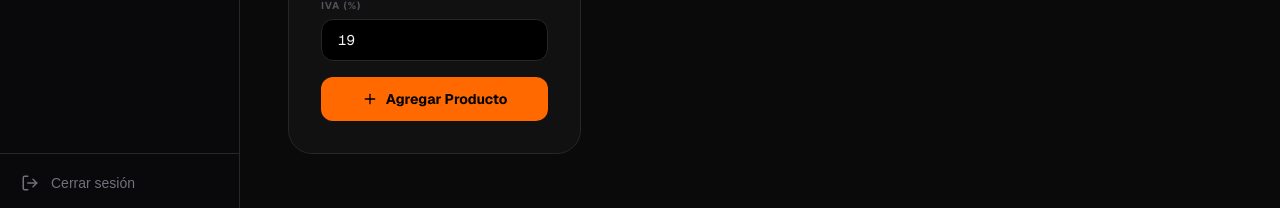
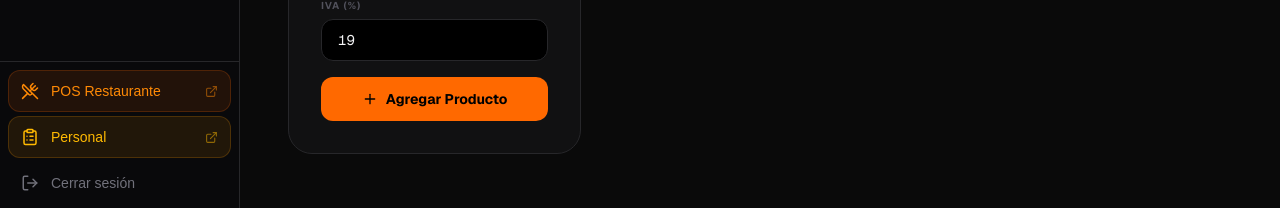
Before and after one commit to uquera/fabrica-lasanas, a Next.js app: page /productos in a window 1280 px wide. Shown: the part 552-760 px from the top of the page. Built offline with nearby package versions, Linux system fonts and the light colour scheme; no server answers; the database is empty.

Commit message:
feat: botones POS Restaurante y Personal en sidebar + ruta SSO pos-redirect

```diff
--- /dev/null
+++ b/src/app/api/pos-redirect/route.ts
@@ -0,0 +1,31 @@
+import { NextResponse } from "next/server"
+import { auth } from "@/auth"
+import { SignJWT } from "jose"
+
+// Mapeo de emails de fabrica-lasanas → emails del POS restaurante
+const EMAIL_TO_POS_EMAIL: Record<string, string> = {
+  "uquera@donnaany.com": "admin@donaany.com",
+}
+
+const DEFAULT_POS_EMAIL = "admin@donaany.com"
+
+export async function GET() {
+  const session = await auth()
+  if (!session?.user) {
+    return NextResponse.redirect(new URL("/login", "https://donnaany.com"))
+  }
+
+  const userEmail = session.user.email ?? ""
+  const posEmail = EMAIL_TO_POS_EMAIL[userEmail] ?? DEFAULT_POS_EMAIL
+
+  const secret = new TextEncoder().encode(process.env.SHARED_AUTH_SECRET!)
+  const token = await new SignJWT({ posEmail })
+    .setProtectedHeader({ alg: "HS256" })
+    .setIssuedAt()
+    .setExpirationTime("5m")
+    .sign(secret)
+
+  return NextResponse.redirect(
+    `https://donnaany.com/pos/auto-login?token=${encodeURIComponent(token)}`
+  )
+}
--- a/src/components/Sidebar.tsx
+++ b/src/components/Sidebar.tsx
@@ -19,6 +19,9 @@ import {
   ChevronLeft,
   ChevronRight,
   Menu,
+  ClipboardList,
+  ExternalLink,
+  UtensilsCrossed,
 } from "lucide-react";
 
 const navItems = [
@@ -137,6 +140,38 @@ export function Sidebar() {
 
         {/* Footer */}
         <div className="shrink-0 border-t border-zinc-800 p-2 space-y-1">
+          <a
+            href="/api/pos-redirect"
+            target="_blank"
+            rel="noopener noreferrer"
+            title={collapsed ? "POS Restaurante" : undefined}
+            className={`w-full flex items-center gap-3 px-3 py-2.5 rounded-xl text-sm font-medium text-orange-400 bg-orange-500/10 hover:bg-orange-500/20 border border-orange-500/20 hover:border-orange-500/40 transition-all group relative ${collapsed ? "justify-center" : ""}`}
+          >
+            <UtensilsCrossed size={18} className="shrink-0 text-orange-400" />
+            {!collapsed && <><span className="flex-1">POS Restaurante</span><ExternalLink size={13} className="opacity-50" /></>}
+            {collapsed && (
+              <span className="absolute left-full ml-2 px-2 py-1 bg-zinc-800 text-white text-xs rounded-lg
+                opacity-0 group-hover:opacity-100 pointer-events-none whitespace-nowrap z-50 transition-opacity">
+                POS Restaurante
+              </span>
+            )}
+          </a>
+          <a
+            href="/personal"
+            target="_blank"
+            rel="noopener noreferrer"
+            title={collapsed ? "Personal" : undefined}
+            className={`w-full flex items-center gap-3 px-3 py-2.5 rounded-xl text-sm font-medium text-amber-400 bg-amber-500/10 hover:bg-amber-500/20 border border-amber-500/20 hover:border-amber-500/40 transition-all group relative ${collapsed ? "justify-center" : ""}`}
+          >
+            <ClipboardList size={18} className="shrink-0 text-amber-400" />
+            {!collapsed && <><span className="flex-1">Personal</span><ExternalLink size={13} className="opacity-50" /></>}
+            {collapsed && (
+              <span className="absolute left-full ml-2 px-2 py-1 bg-zinc-800 text-white text-xs rounded-lg
+                opacity-0 group-hover:opacity-100 pointer-events-none whitespace-nowrap z-50 transition-opacity">
+                Personal
+              </span>
+            )}
+          </a>
           <button
             onClick={async () => { await signOut({ redirect: false }); window.location.href = "/login"; }}
             title={collapsed ? "Cerrar sesión" : undefined}
```
